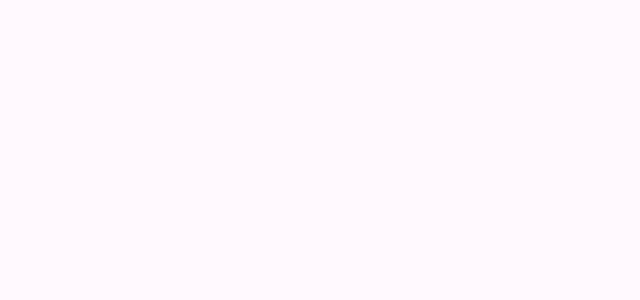
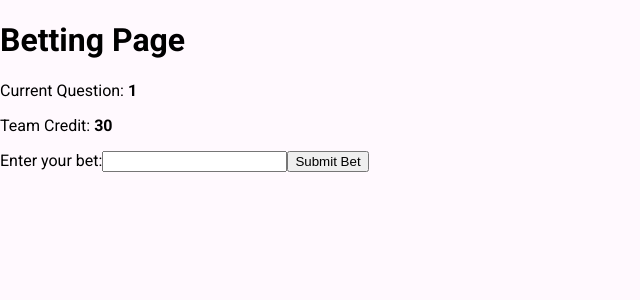
Before and after one commit to hoangm960/trivia_scoring, a React (Create React App) app: page /game/betting in a window 1280 px wide. Shown: the top 300 px of the page, without its empty margins (0-640 px from the left). Built offline with nearby package versions, Linux system fonts and the light colour scheme; no server answers; the HTML template or start-up script is replaced by a standard one; a web font is replaced by a local one.

Commit message:
new game page structure

```diff
--- a/src/App.js
+++ b/src/App.js
@@ -1,18 +1,21 @@
-import './App.css';
-import LoginPage from './pages/login';
-import GameOver from './pages/game_over';
-import TeamPage from './pages/team';
-import Scoreboard from './pages/scoreboard';
-import React from 'react';
-import { BrowserRouter as Router, Route, Switch } from 'react-router-dom';
-
+import "./App.css";
+import LoginPage from "./pages/login";
+import GameOver from "./pages/game_over";
+import Game from "./pages/game.jsx";
+import Scoreboard from "./pages/scoreboard";
+import Betting from "./pages/betting";
+import Question from "./pages/question";
+import React from "react";
+import { BrowserRouter as Router, Route, Switch } from "react-router-dom";
 
 const App = () => {
 	return (
 		<Router>
 			<Switch>
 				<Route exact path="/" component={LoginPage} />
-        <Route path="/game_team" component={TeamPage} />
+				<Route path="/game" component={Game} />
+				<Route path="/game/betting" component={Betting} />
+				<Route path="/game/question" component={Question} />
 				<Route path="/game_over" component={GameOver} />
 				<Route path="/scoreboard" component={Scoreboard} />
 			</Switch>
--- /dev/null
+++ b/src/constants/api.js
@@ -0,0 +1 @@
+export const API_BASE = "http://localhost:3001";
--- /dev/null
+++ b/src/pages/betting.jsx
@@ -0,0 +1,66 @@
+import React, { useState } from "react";
+
+const BettingPage = ({
+	onBetSubmit,
+	betSubmitted,
+	initialBet,
+	currentQuestion,
+	teamCredit,
+}) => {
+	const [bet, setBet] = useState(initialBet || "");
+
+	const handleSubmit = e => {
+		e.preventDefault();
+		const betValue = parseInt(bet, 10);
+
+		if (isNaN(betValue) || betValue <= 0) {
+			alert("Please enter a positive number for your bet.");
+			return;
+		}
+		if (betValue > teamCredit) {
+			alert("Your bet cannot exceed your current team credit.");
+			return;
+		}
+		if (
+			currentQuestion <= 10 &&
+			betValue > Math.floor((teamCredit + 1) / 2)
+		) {
+			alert(
+				`For the first 10 questions, your bet can only be up to ${Math.floor((teamCredit + 1) / 2)}.`
+			);
+			return;
+		}
+		onBetSubmit(betValue);
+	};
+
+	return (
+		<div>
+			<h1>Betting Page</h1>
+			<div style={{ marginBottom: "1em" }}>
+				<p>
+					Current Question: <strong>{currentQuestion}</strong>
+				</p>
+				<p>
+					Team Credit: <strong>{teamCredit}</strong>
+				</p>
+			</div>
+			{betSubmitted ? (
+				<p>Bet submitted! Waiting for host to start the question...</p>
+			) : (
+				<form onSubmit={handleSubmit}>
+					<label>
+						Enter your bet:
+						<input
+							type="number"
+							value={bet}
+							onChange={e => setBet(e.target.value)}
+						/>
+					</label>
+					<button type="submit">Submit Bet</button>
+				</form>
+			)}
+		</div>
+	);
+};
+
+export default BettingPage;
--- /dev/null
+++ b/src/pages/game.jsx
@@ -0,0 +1,88 @@
+import React, { useState, useEffect } from "react";
+import {
+	Switch,
+	Route,
+	useRouteMatch,
+	useHistory,
+	Redirect,
+} from "react-router-dom";
+import BettingPage from "./betting";
+import QuestionPage from "./question";
+import { API_BASE } from "../constants/api";
+
+function Game() {
+	const [gameStatus, setGameStatus] = useState("pending"); // e.g. "pending" or "started"
+	const [currentQuestion, setCurrentQuestion] = useState(1);
+	const [bet, setBet] = useState(null);
+	const [betSubmitted, setBetSubmitted] = useState(false);
+	const [teamCredit, setTeamCredit] = useState(30); // initial team credit; adjust as needed
+
+	// Get teamId from localStorage.
+	const teamId = localStorage.getItem("team");
+
+	const { path, url } = useRouteMatch();
+	const history = useHistory();
+
+	// Poll backend every 2 seconds for game status and current question.
+	useEffect(() => {
+		const intervalId = setInterval(() => {
+			fetch(`${API_BASE}/api/gameStatus`)
+				.then(res => res.json())
+				.then(data => {
+					setGameStatus(data.status);
+					if (data.status === "started") {
+						history.push(`${url}/question`);
+					} else {
+						history.push(`${url}/betting`);
+					}
+				})
+				.catch(err =>
+					console.error("Error fetching game status:", err)
+				);
+
+			fetch(`${API_BASE}/api/currentQuestion`)
+				.then(res => res.json())
+				.then(data => setCurrentQuestion(data.currentQuestion))
+				.catch(err =>
+					console.error("Error fetching current question:", err)
+				);
+		}, 2000);
+
+		return () => clearInterval(intervalId);
+	}, [history, url]);
+
+	const handleBetSubmit = betValue => {
+		setBet(betValue);
+		setBetSubmitted(true);
+		// Optionally send the bet to your backend here.
+		history.push(`${url}/question`);
+	};
+
+	return (
+		<div>
+			<Switch>
+				<Route path={`${path}/betting`}>
+					<BettingPage
+						onBetSubmit={handleBetSubmit}
+						betSubmitted={betSubmitted}
+						initialBet={bet}
+						currentQuestion={currentQuestion}
+						teamCredit={teamCredit}
+					/>
+				</Route>
+				<Route path={`${path}/question`}>
+					<QuestionPage
+						bet={bet}
+						teamId={teamId}
+						currentQuestion={currentQuestion}
+					/>
+				</Route>
+				<Route exact path={path}>
+					<Redirect to={`${url}/betting`} />
+				</Route>
+			</Switch>
+		</div>
+	);
+}
+
+export default Game;
--- a/src/pages/login.jsx
+++ b/src/pages/login.jsx
@@ -5,6 +5,7 @@ import { InputBox } from "../components/input_box";
 import { Button } from "../components/button";
 import ArrowRightIcon from "../assets/arrow-right.png";
 import removeVietnameseTones from "../helper/removeVN";
+import { API_BASE } from "../constants/api";
 
 const LoginPage = () => {
 	const history = useHistory();
@@ -16,31 +17,30 @@ const LoginPage = () => {
 			alert("Please enter a valid team name");
 			return;
 		}
-    const uid = removeVietnameseTones(name).toLowerCase().replaceAll(" ", "_");
+		const uid = removeVietnameseTones(name)
+			.toLowerCase()
+			.replaceAll(" ", "_");
 
-    const rawResponse = await fetch(
-      "https://trivia-scoring-backend.onrender.com/api/addUser",
-      {
+		const rawResponse = await fetch(`${API_BASE}/api/addUser`, {
 			method: "POST",
 			headers: {
 				Accept: "application/json",
 				"Content-Type": "application/json",
 			},
 			body: JSON.stringify({ teamID: uid }),
-      },
-    );
+		});
 
 		if (rawResponse.status === 400) {
-      rawResponse.json().then((message) => alert(message.error));
+			rawResponse.json().then(message => alert(message.error));
 			return;
 		}
 		localStorage.setItem("team", uid);
-    history.push("/game_team");
+		history.push("/game");
 	};
 
 	useEffect(() => {
 		if (localStorage.getItem("team")) {
-      history.push("/game_team");
+			history.push("/game");
 		}
 		// eslint-disable-next-line react-hooks/exhaustive-deps
 	}, []);
@@ -58,7 +58,11 @@ const LoginPage = () => {
 					title="Team name"
 				/>
 			</div>
-      <Button text="Login" icon={ArrowRightIcon} onClick={handleLogin}></Button>
+			<Button
+				text="Login"
+				icon={ArrowRightIcon}
+				onClick={handleLogin}
+			></Button>
 		</div>
 	);
 };
```
Also changed, not shown: src/pages/question.jsx (renamed from src/pages/team.jsx). Lines whose indentation alone changed are shown as unchanged.
